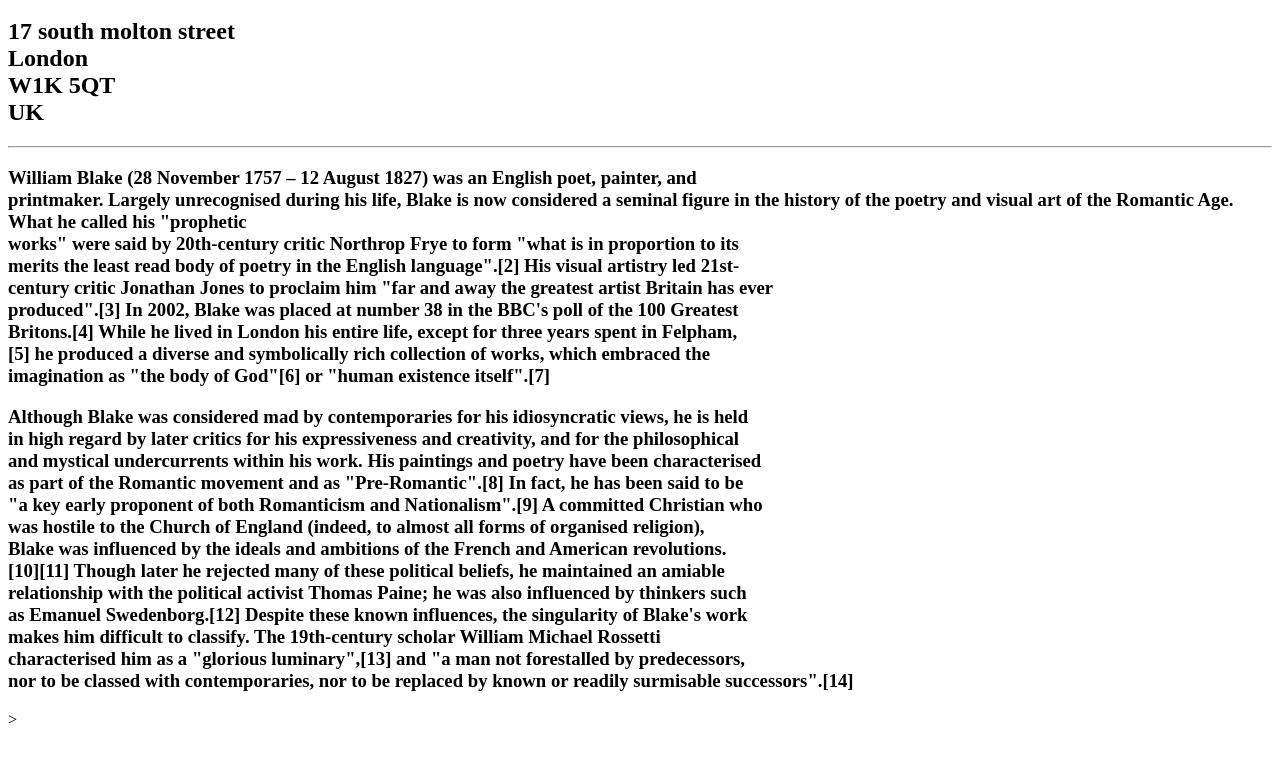
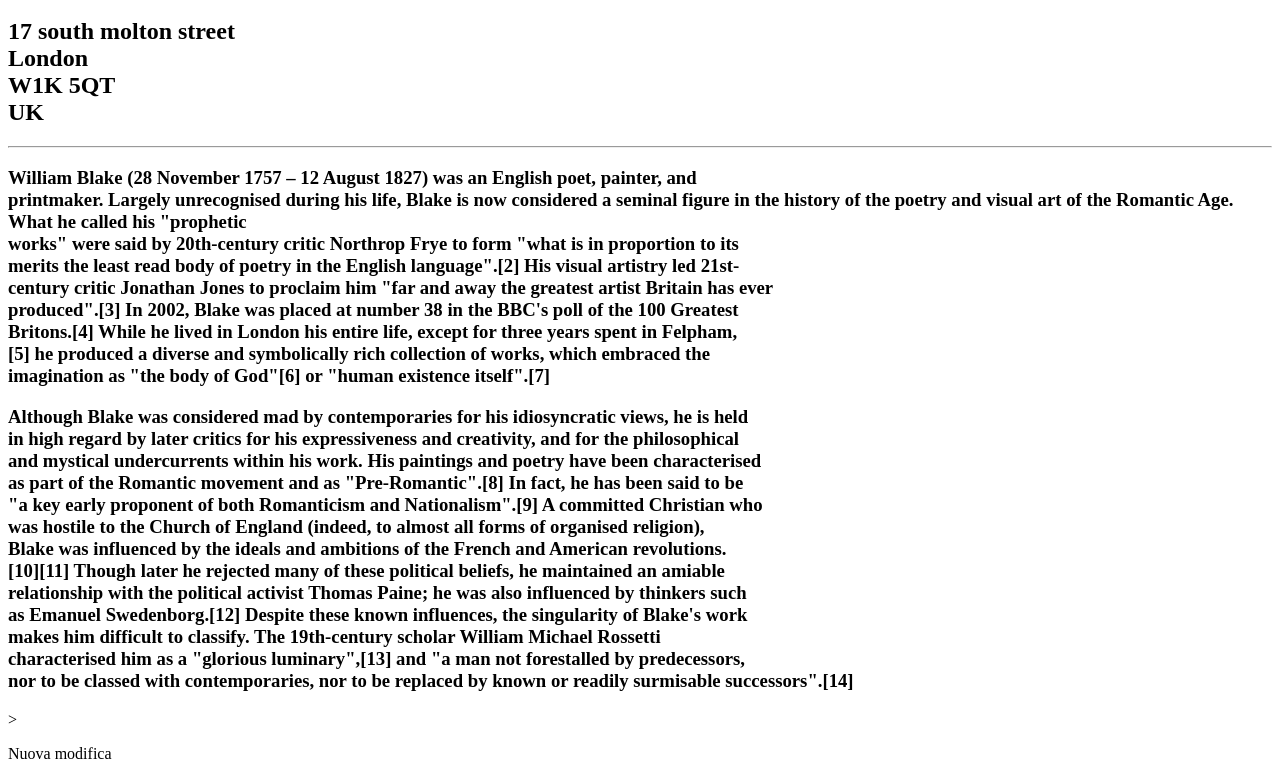
Before and after one commit to furbsloops/fullstackcorsi, a plain HTML site: page Fede Html/2.3 Void Elements/index.html in a window 1280 px wide. Shown: the part 48-827 px from the top of the page. Before the commit the page ends 800 px from the top, so only its background shows below. Drawn offline with Linux system fonts and the light colour scheme.

Commit message:
updates p tag

```diff
--- a/Fede Html/2.3 Void Elements/index.html
+++ b/Fede Html/2.3 Void Elements/index.html
@@ -33,3 +33,6 @@ makes him difficult to classify. The 19th-century scholar William Michael Rosset
 characterised him as a "glorious luminary",[13] and "a man not forestalled by predecessors, <br />
 nor to be classed with contemporaries, nor to be replaced by known or readily surmisable successors".[14]</h3>>
 <p></p>
+
+
+<p>Nuova modifica</p>
```
